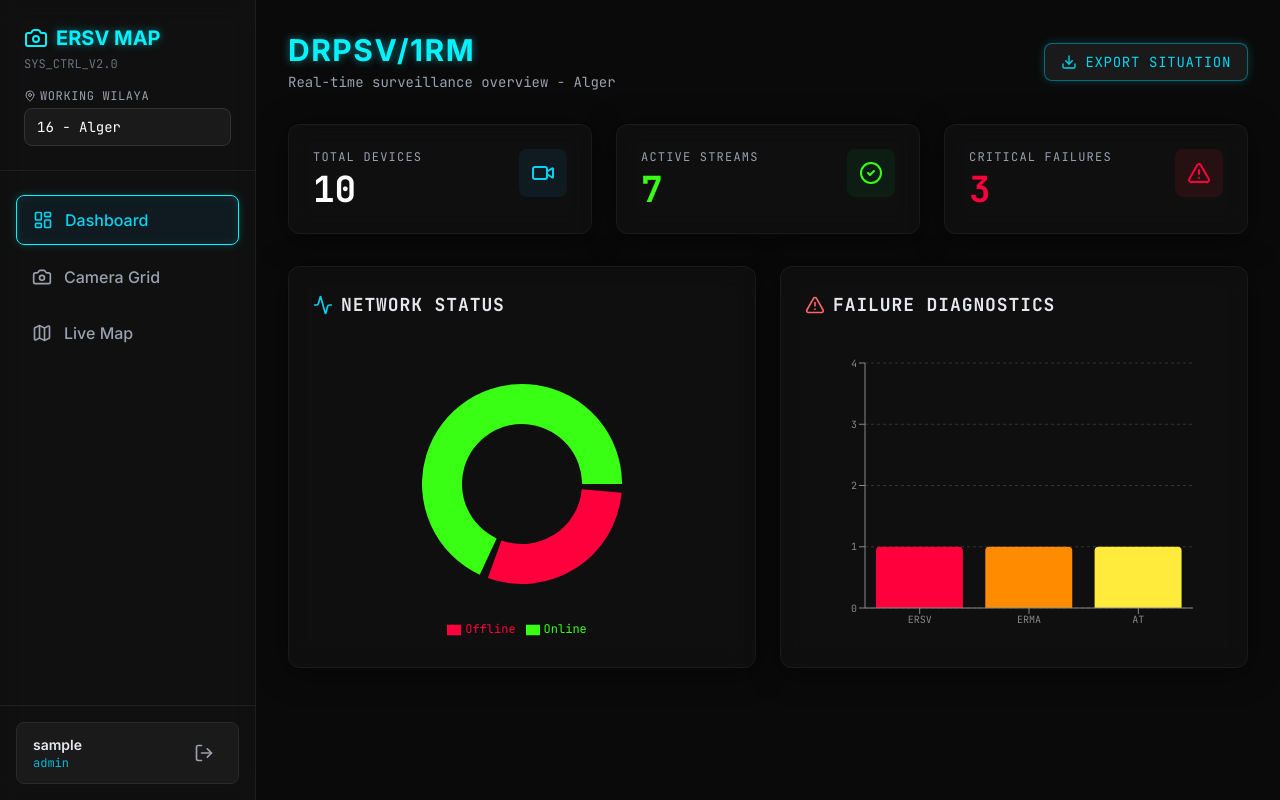
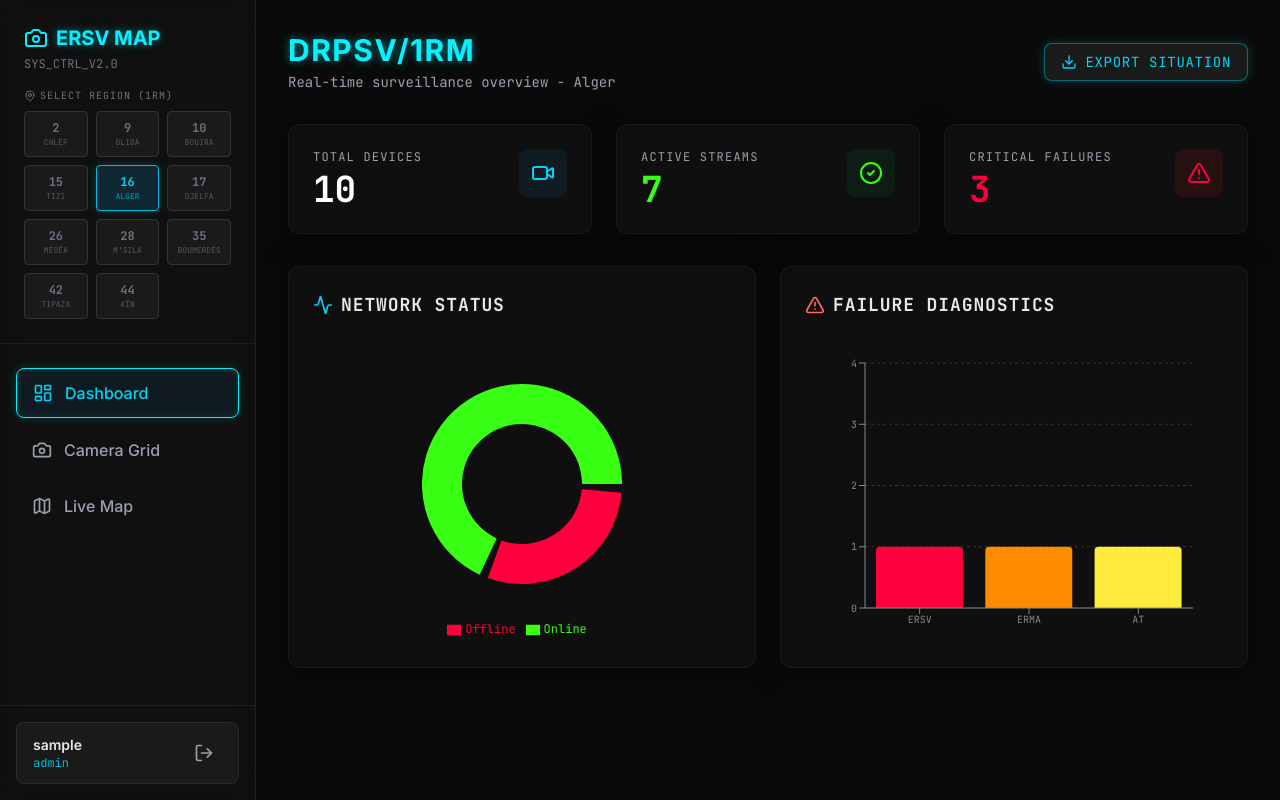
Before and after one commit to spooky2404/svv, a React (Vite) app: page / in a window 1280 px wide. Built offline with nearby package versions, Linux system fonts and the light colour scheme; sample sign-in values are in the browser's storage.

Commit message:
feat(layout): Enhance wilaya selection UI
Replace dropdown with a grid of clickable buttons for wilaya selection, improving discoverability and user experience.

```diff
--- a/src/components/Layout.tsx
+++ b/src/components/Layout.tsx
@@ -57,18 +57,30 @@ export const Layout: React.FC = () => {
           <p className="text-xs text-gray-500 mt-1 font-mono">SYS_CTRL_V2.0</p>
 
           <div className="mt-4">
-            <label className="block text-xs font-mono text-gray-400 mb-1 uppercase tracking-wider flex items-center gap-1">
-              <MapPin className="w-3 h-3" /> Working Wilaya
+            <label className="block text-[10px] font-mono text-gray-500 mb-2 uppercase tracking-widest flex items-center gap-1">
+              <MapPin className="w-3 h-3" /> Select Region (1RM)
             </label>
-            <select
-              value={selectedWilaya}
-              onChange={(e) => setSelectedWilaya(e.target.value)}
-              className="w-full px-3 py-2 bg-[#1a1a1a] border border-[#333] rounded-lg text-sm font-mono text-white focus:outline-none focus:border-cyan-500 appearance-none cursor-pointer"
-            >
+            <div className="grid grid-cols-3 gap-2">
               {WILAYAS.map(w => (
-                <option key={w.id} value={w.id}>{w.id} - {w.name}</option>
+                <button
+                  key={w.id}
+                  onClick={() => {
+                    setSelectedWilaya(w.id);
+                    navigate('/map');
+                  }}
+                  className={clsx(
+                    "flex flex-col items-center justify-center p-2 rounded border transition-all duration-200 group",
+                    selectedWilaya === w.id
+                      ? "bg-cyan-900/40 border-cyan-500 text-cyan-400 shadow-[0_0_10px_rgba(0,243,255,0.2)]"
+                      : "bg-[#1a1a1a] border-[#333] text-gray-500 hover:border-cyan-500/50 hover:text-gray-300"
+                  )}
+                  title={w.name}
+                >
+                  <span className="text-xs font-bold font-mono">{w.id}</span>
+                  <span className="text-[8px] font-mono uppercase truncate w-full text-center opacity-70 group-hover:opacity-100">{w.name.split(' ')[0]}</span>
+                </button>
               ))}
-            </select>
+            </div>
           </div>
         </div>
 
```
